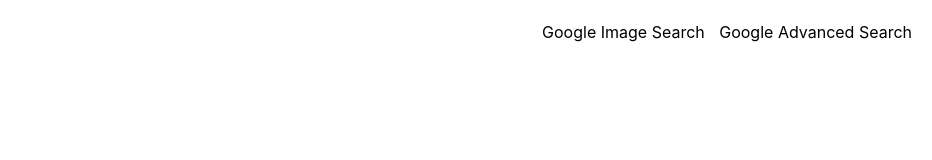
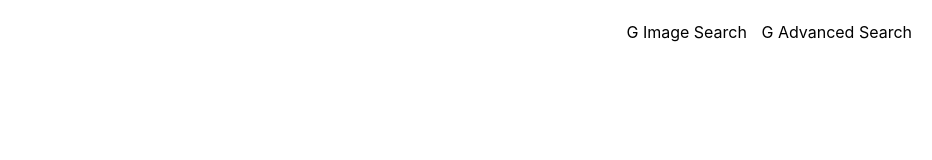
Before and after one commit to anchanabun/search, a plain HTML site: page index.html in a window 1280 px wide. Shown: the top 160 px of the page, without its empty margins (348-1280 px from the left). Drawn offline with nearby package versions, Linux system fonts and the light colour scheme.

Commit message:
change menu 2

```diff
--- a/index.html
+++ b/index.html
@@ -22,8 +22,8 @@
     </head>
     <body>
         <div style="text-align: right; margin: 20px;">
-            <a class="menu" href="image_search.html">Google Image Search</a>
-            <a class="menu" href="advanced_search.html">Google Advanced Search</a>
+            <a class="menu" href="image_search.html">G Image Search</a>
+            <a class="menu" href="advanced_search.html">G Advanced Search</a>
         </div>
         <div style="text-align: center; margin: 200px; width: auto;">
             <form action="https://google.com/search" style="width: auto;">
```
